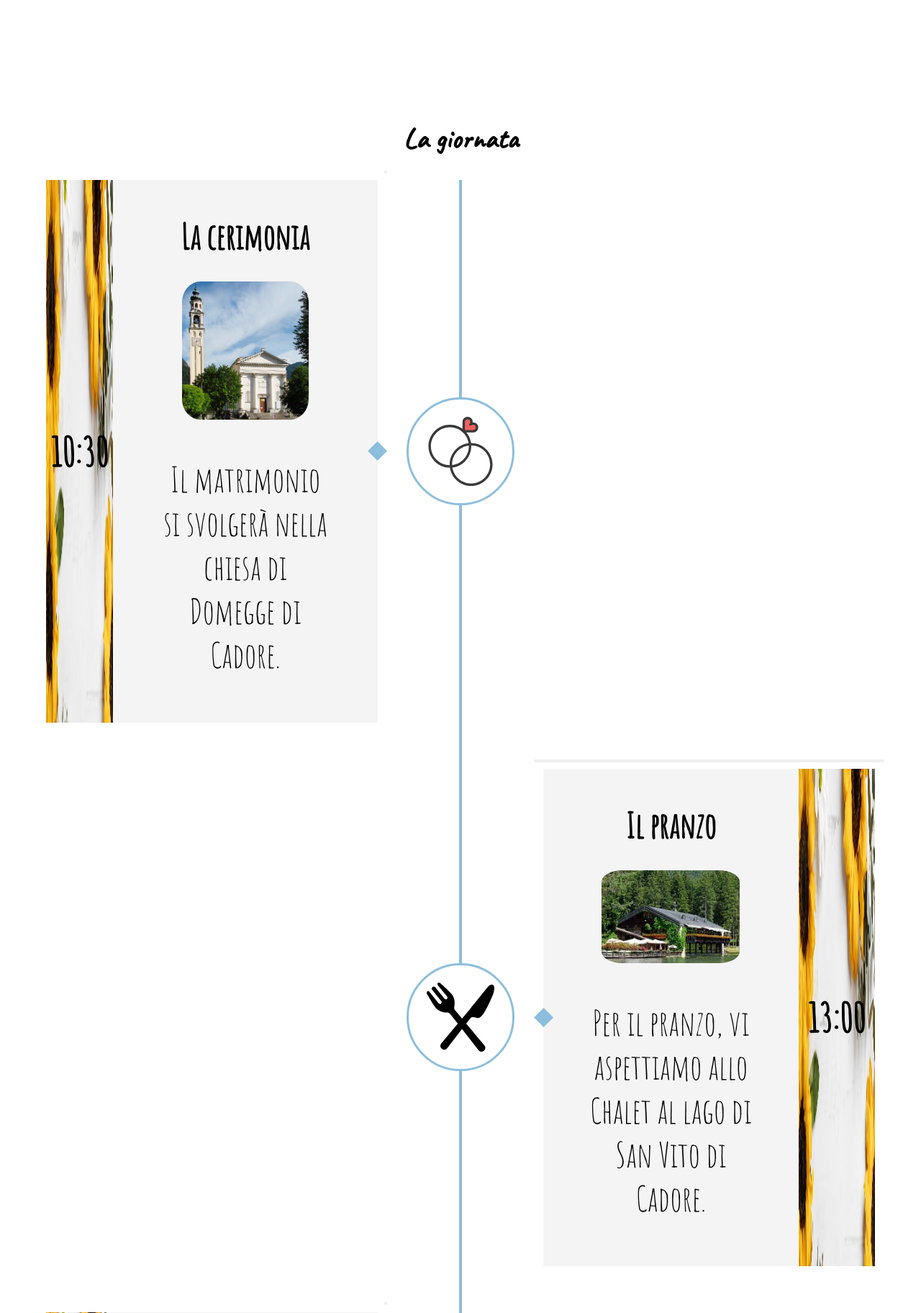
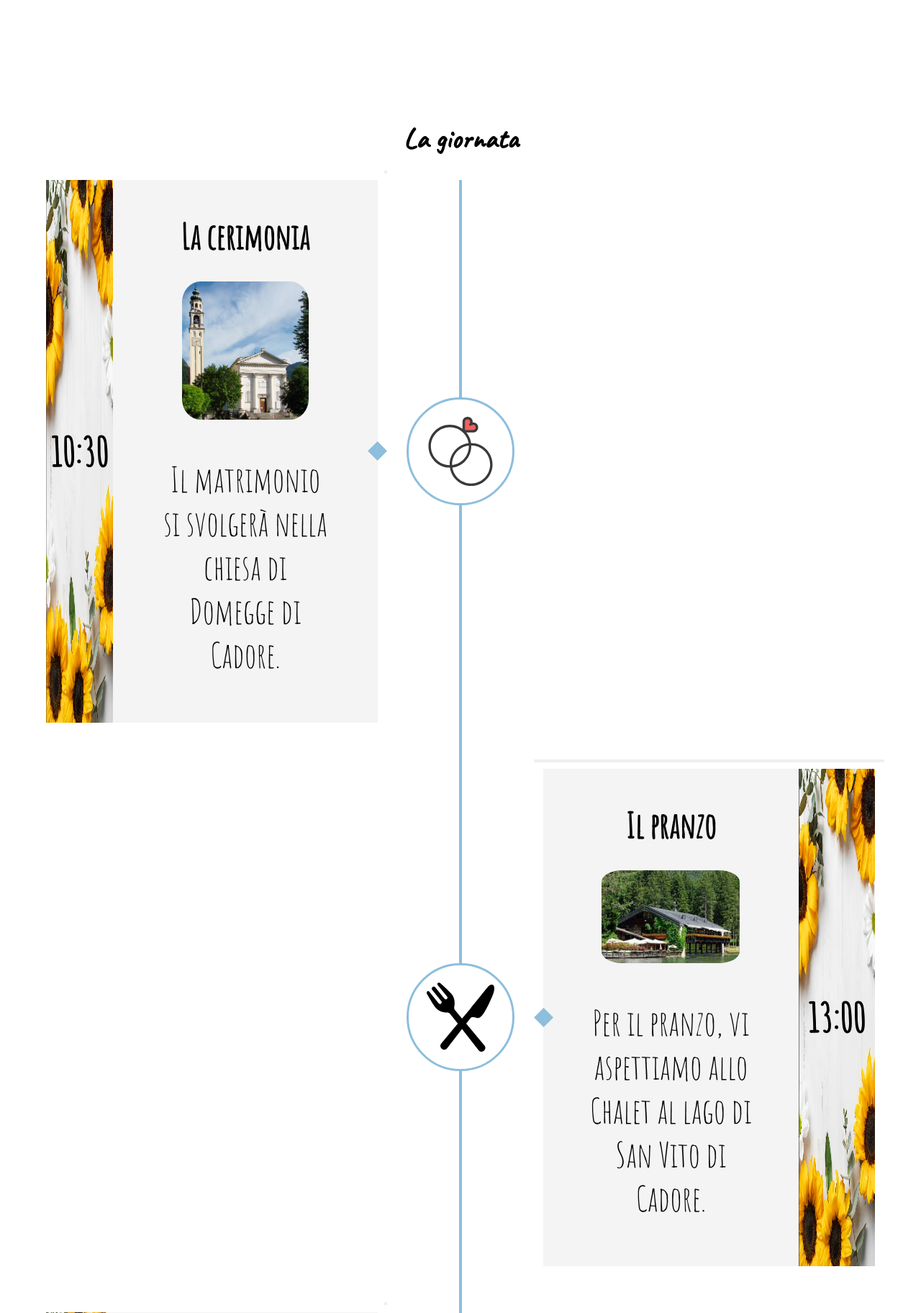
Before and after one commit to Barna1992/matrimonio, a Django app: page / in a window 1280 px wide. Shown: the part 2828-4652 px from the top of the page at 72% size. Run offline with Django 4.2, Linux system fonts and the light colour scheme.

Commit message:
img girasoli

```diff
--- a/wedding-django/wedding/static/css/styles.css
+++ b/wedding-django/wedding/static/css/styles.css
@@ -277,10 +277,6 @@ body, html {
         flex-basis: 40%;
 
       }
-    }
-
-    .horaires {
-      background-image: url('/static/images/girasoli-phone.jpeg');
     }
 
     .agenda__item__date {
@@ -742,6 +738,9 @@ body, html {
   .top-nav {
       display: none;
   }
+  .horaires {
+    background-image: url('/static/images/girasoli-phone.jpeg') !important;
+  }
   .agenda__item__title {
     font-size: 2.5rem;
   }
```
